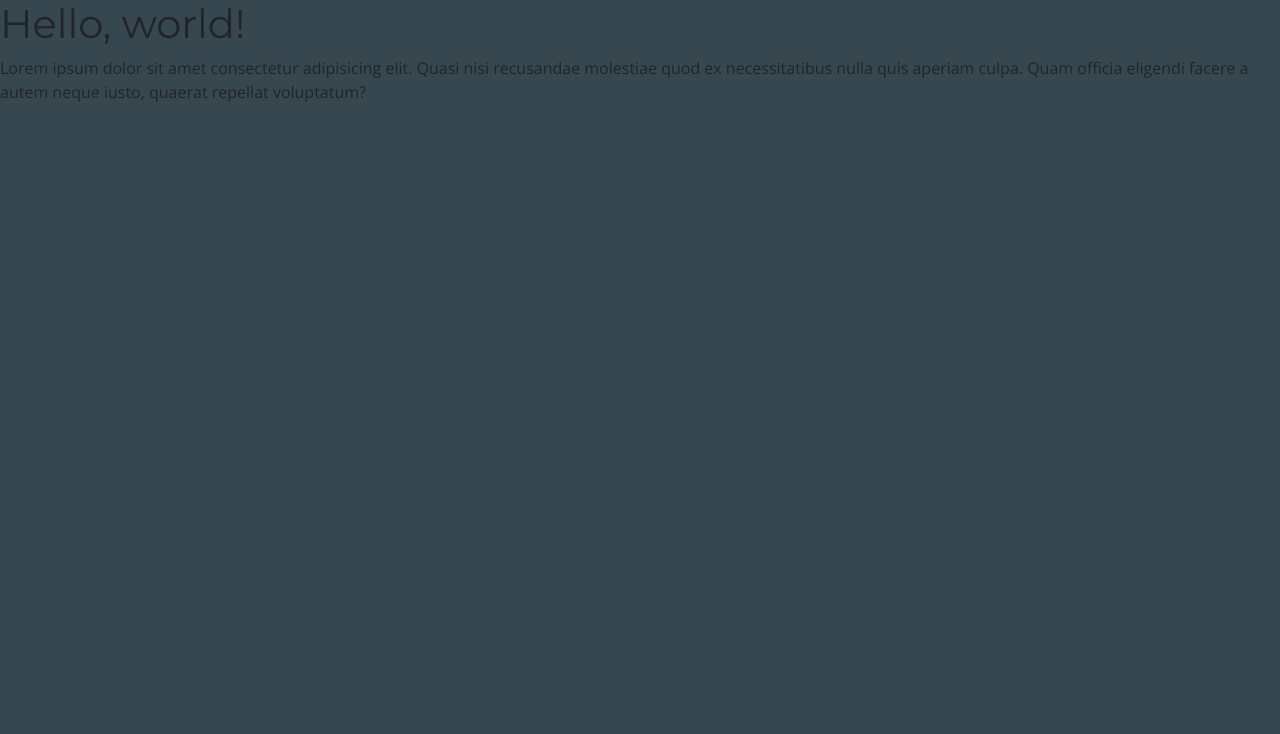
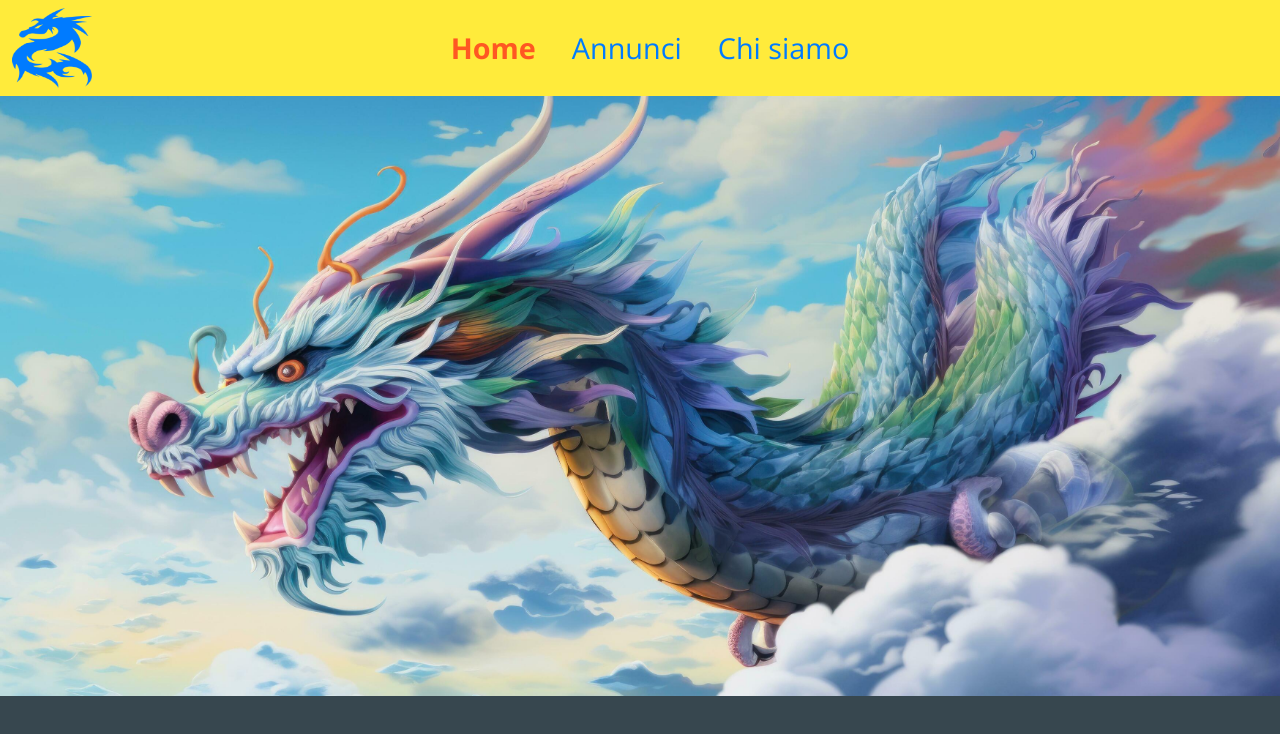
Before and after one commit to Skynet-t1k/PrestoGiuseppe, a plain HTML site: page index.html in a window 1280 px wide. Drawn offline with nearby package versions, Linux system fonts and the light colour scheme.

Commit message:
completata navbar

```diff
--- a/index.html
+++ b/index.html
@@ -22,12 +22,44 @@
     <link rel="stylesheet" href="./style.css" />
   </head>
   <body>
-    <h1>Hello, world!</h1>
-    <p>
-      Lorem ipsum dolor sit amet consectetur adipisicing elit. Quasi nisi
-      recusandae molestiae quod ex necessitatibus nulla quis aperiam culpa. Quam
-      officia eligendi facere a autem neque iusto, quaerat repellat voluptatum?
-    </p>
+    <!-- navbar -->
+    <nav class="navbar navbar-expand-lg bg-body-tertiary bg-yellow">
+      <div class="container-fluid">
+        <img src="./media/LogoBlue.png" alt="logo" class="logo" />
+        <button
+          class="navbar-toggler"
+          type="button"
+          data-bs-toggle="collapse"
+          data-bs-target="#navbarSupportedContent"
+          aria-controls="navbarSupportedContent"
+          aria-expanded="false"
+          aria-label="Toggle navigation"
+        >
+          <span class="navbar-toggler-icon"></span>
+        </button>
+        <div class="collapse navbar-collapse" id="navbarSupportedContent">
+          <ul class="navbar-nav mx-auto mb-2 mb-lg-0">
+            <li class="nav-item">
+              <a class="nav-link active" aria-current="page" href="#">Home</a>
+            </li>
+            <li class="nav-item">
+              <a class="nav-link" href="#">Annunci</a>
+            </li>
+            <li class="nav-item">
+              <a class="nav-link" href="#">Chi siamo</a>
+            </li>
+          </ul>
+        </div>
+        <div class="logo d-none d-lg-block"></div>
+      </div>
+    </nav>
+    <!-- navbar end -->
+
+    <!-- header -->
+    <header>
+      <div class="container-fluid bg-image h75"></div>
+    </header>
+    <!-- header end -->
 
     <!-- Bootstrap Js -->
     <script
@@ -35,5 +67,7 @@
       integrity="sha384-YvpcrYf0tY3lHB60NNkmXc5s9fDVZLESaAA55NDzOxhy9GkcIdslK1eN7N6jIeHz"
       crossorigin="anonymous"
     ></script>
+    <!-- custom script -->
+    <script src="./main.js"></script>
   </body>
 </html>
--- a/style.css
+++ b/style.css
@@ -12,10 +12,10 @@
 * {
   font-family: "Open Sans", sans-serif;
   font-optical-sizing: auto;
-  font-weight: 300;
+  font-weight: 400;
   font-style: normal;
-  font-variation-settings:
-    "wdth" 100;
+  /* font-variation-settings:
+    "wdth" 100; */
 }
 
 /* <uniquifier>: Use a unique and descriptive class name
@@ -24,10 +24,56 @@
 h1, h2, h3, h4, .h1, .h2, .h3, .h4 {
   font-family: "Montserrat", sans-serif;
   font-optical-sizing: auto;
-  font-weight: 400;
+  font-weight: 600;
   font-style: normal;
 }
 
 body {
     background-color: var(--SlateGray);
 }
+
+.bg-grey{
+  background-color: var(--SlateGray) !important;
+}
+
+.bg-yellow{
+  background-color: var(--OptimisticYellow) !important;
+}
+
+
+/* navbar */
+.nav-link{
+  color:var(--ElectricBlue);
+  font-size: 1.8rem;
+  margin-left: 20px;
+  transition: 0.5s;
+}
+
+.nav-link:hover{
+  color:var(--VibrantOrange);
+  /* text-shadow: 2px 2px 4px var(--BalancedGreen); */
+  font-size: 2rem;
+  transition: 0.5s;
+}
+
+.active{
+  color: var(--VibrantOrange) !important;
+  font-weight: bold;
+}
+
+.logo {
+  width: 80px;
+  height: 80px;
+}
+
+/* header */
+.bg-image{
+  background-image: url(./media/blueDragon.jpg);
+  background-repeat: repeat;
+  background-position: center;
+  background-size: cover;
+}
+
+.h75 {
+  height: 75vh;
+}
```
Also changed, not shown: media/DragonFace.webp (added), media/LogoBlue.png (renamed from media/1325223-007bff.png), media/LogoOrange.png (renamed from media/1325223-ff5722.png), media/LogoYellow.png (renamed from media/1325223-ffeb3b.png), media/blueDragon.jpg (added), media/dragontoai.png (added).
